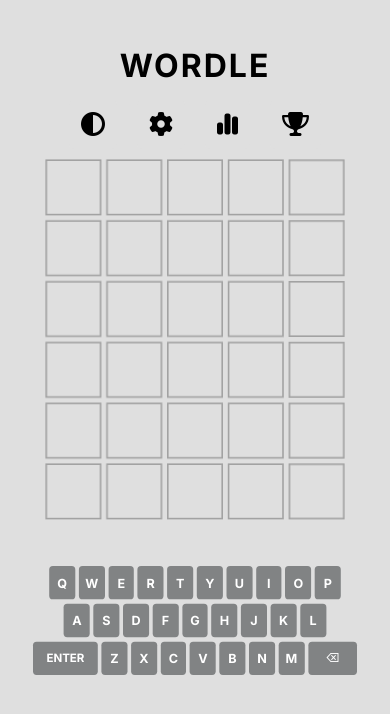
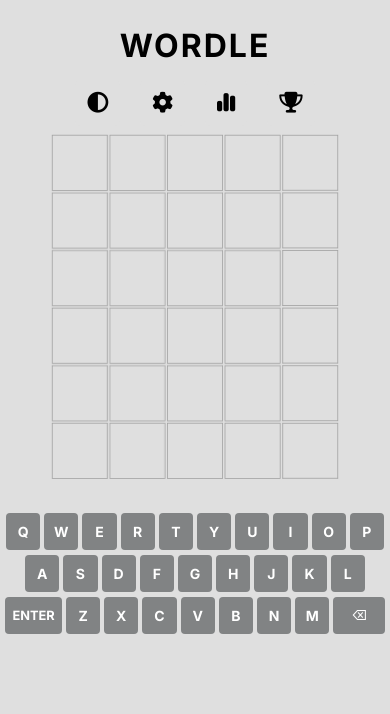
Before and after one commit to maximus-teo/wordle, a React (Vite) app: page / in a window 390 px wide. Shown: the top 714 px of the page. Built offline with nearby package versions, Linux system fonts and the light colour scheme.

Commit message:
css changes

```diff
--- a/src/components/Keyboard.css
+++ b/src/components/Keyboard.css
@@ -65,8 +65,7 @@
 
 @media (max-width: 768px) {
   .keyboard {
-    transform: scale(0.9);
-    padding: 0 20px;
+    padding: 0;
     margin-top: -70px;
   }
 
@@ -75,7 +74,7 @@
   }
 
   .key {
-    min-width: 8%;
+    min-width: 9%;
     max-width: 10%;
     font-size: 14px;
     padding: 10px 0;
@@ -84,7 +83,7 @@
   .key-special {
     flex: 1.5 1 auto;
     min-width: 10%;
-    max-width: 20%;
+    max-width: 15%;
     font-size: 0.8rem;
   }
 
--- a/src/index.css
+++ b/src/index.css
@@ -22,7 +22,7 @@
   --bg-color: #dfdfdf;
   --btn-bg-color: #a2a2a2;
   --text-color: #000000;
-  --border-color: 2px solid #a2a2a2;
+  --border-color: 1px solid #a2a2a2;
   --primary-color: #007bff;
 }
 
@@ -30,7 +30,7 @@
   --bg-color: #121212;
   --btn-bg-color: #434343;
   --text-color: #ffffff;
-  --border-color: 2px solid #3a3a3c;
+  --border-color: 1px solid #3a3a3c;
   --primary-color: #90caf9;
 }
 
@@ -74,7 +74,7 @@
   margin: 0px;
   line-height: 1;
   border-radius: 5px;
-  font-size: 1.5rem;
+  font-size: 1.3rem;
   cursor: pointer;
 }
 
@@ -105,7 +105,7 @@
 .tile {
   width: 70px;
   height: 70px;
-  margin: 3px;
+  margin: 1px;
   display: flex;
   justify-content: center;
   align-items: center;
@@ -212,6 +212,7 @@
 @media (max-width: 768px) {
   body {
     align-items: flex-start;
+    margin-top: -20px;
   }
 
   .grid {
```
